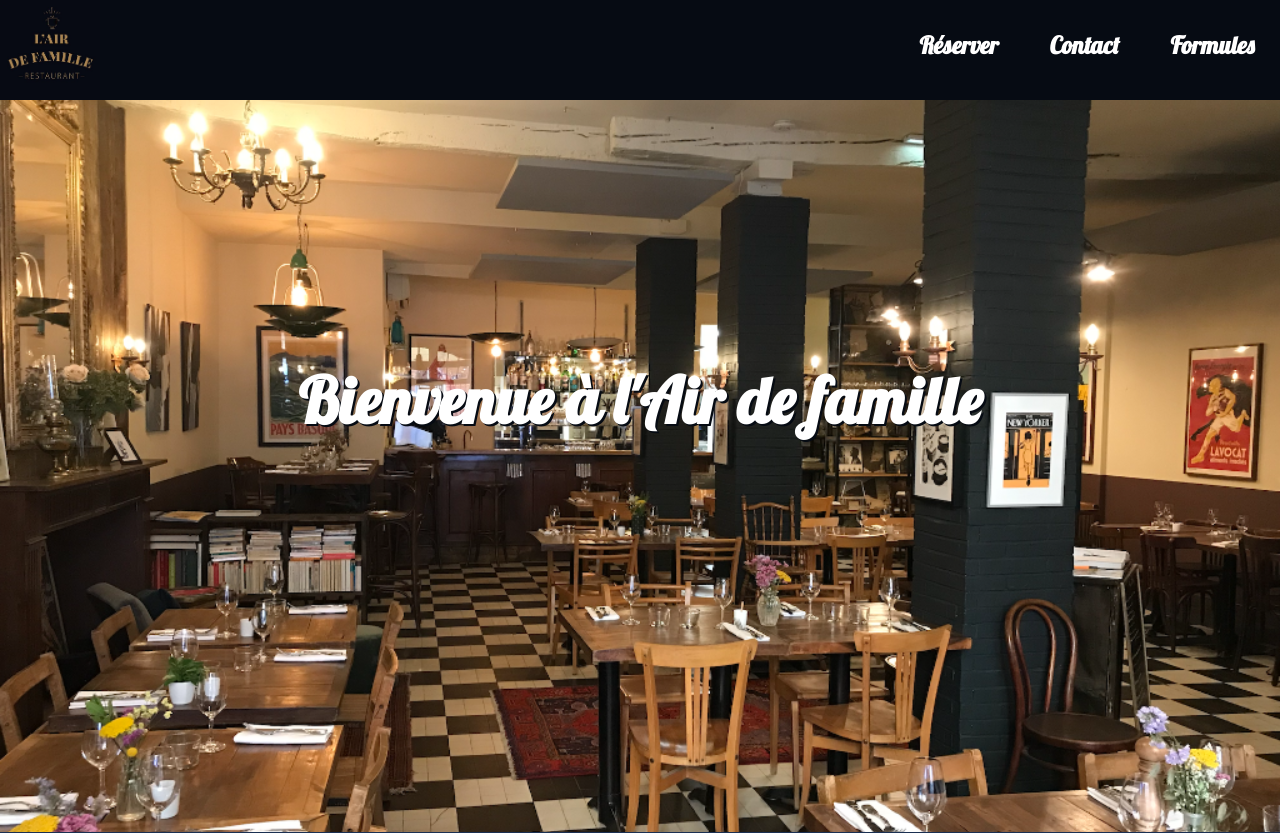
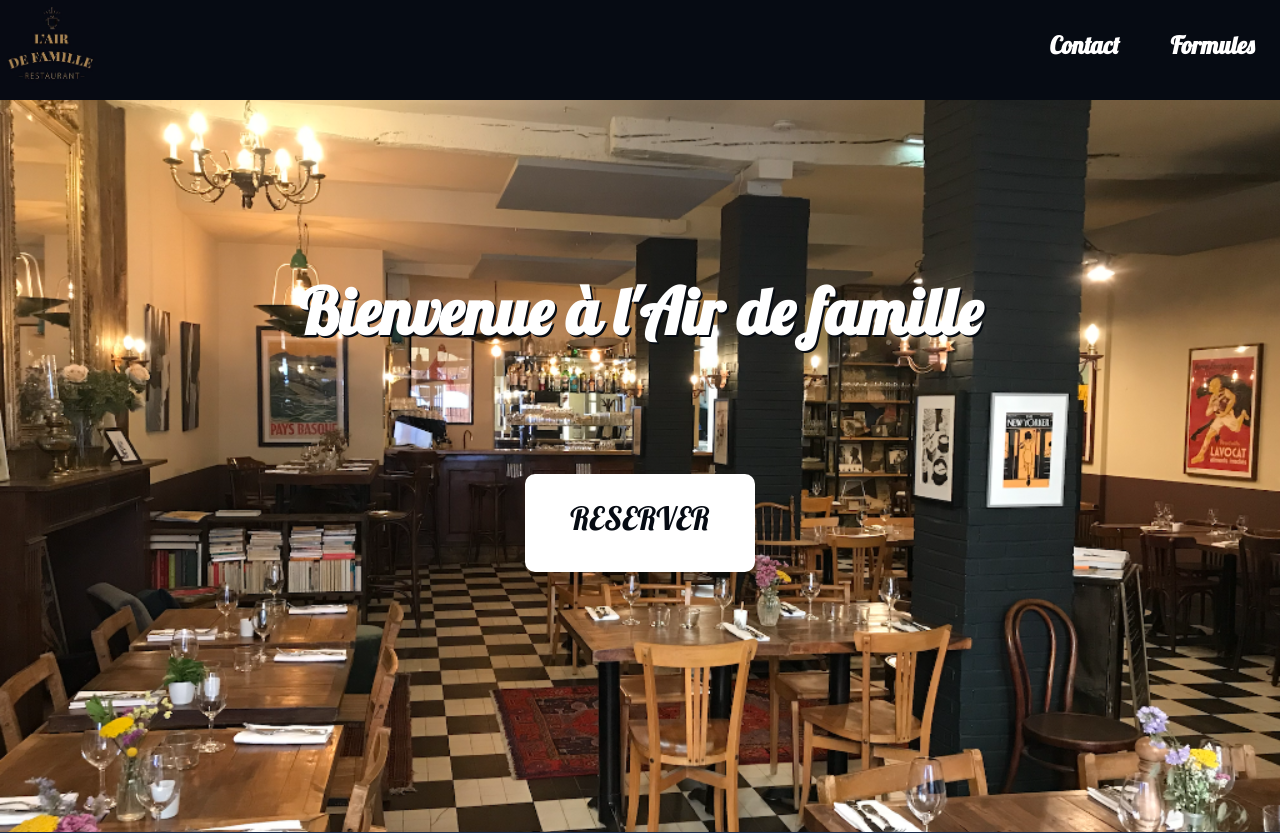
Before and after one commit to juleau14/DjangoApp-Restaurant, a Django app: page /home/ in a window 1280 px wide. Shown: the top 833 px of the page. Run offline with Django 3.2, Linux system fonts and the light colour scheme.

Commit message:
modif reservation button

```diff
--- a/website/static/website/style_home.css
+++ b/website/static/website/style_home.css
@@ -90,23 +90,70 @@ a{
 }
 .void{
     height:100vh;
-    text-align:center;
     display: flex;
     align-items: center;
+    justify-content: center;
+    flex-direction: column;
 }
 
 
 .welcome_text{
+    text-align: center;
     animation-name:slideup;
     animation-duration:1s;
-    margin-left:auto;
-    margin-right:auto;
-    display:inline-block;
     font-family:lobster_font;
     color:#fff;
     text-shadow: 2px 2px 0 #060b13;
-    font-size:4em
+    font-size:4em;
+    width: 100%;
 }
+
+
+
+
+.reservation_button {
+    font-family: lobster_font;
+    font-size: 2em;
+
+    background-color: white;
+    color: #060b13;
+
+    text-align: center;
+    margin-top: 10vh;
+
+    width: 18vw;
+    min-width: 150px;
+    padding: 3vh 0;
+    min-height: 50px;
+
+    border-radius: 10px;
+
+    transition-duration: 0s;
+}
+
+
+.reservation_button:hover {
+    border-right: solid #060b13 5px;
+    border-bottom: solid #060b13 5px;
+
+    margin-top: calc(10vh - 5px);
+}
+
+
+@media all and (max-height: 650px) {
+    .void {
+        flex-direction: row;
+    }
+
+    .welcome_text {
+        width: 50%;
+    }
+
+    .reservation_button {
+        margin-left: 2vw;
+    }
+}
+
 
 @media all and (max-width: 1000px) {
     html {
@@ -121,6 +168,16 @@ a{
 
     .nav, .topnav {
         font-size: 1.7em;
+    }
+
+    .reservation_button {
+        background-color: #060b13;
+        color: white;
+    }
+
+    .reservation_button:hover {
+        border-right: solid gray 5px;
+        border-bottom: solid grey 5px;
     }
 }
 
--- a/website/templates/website/home.html
+++ b/website/templates/website/home.html
@@ -13,12 +13,12 @@
 		<div class="topnav">
 			<a href="#formules_nav" class="nav">Formules</a>
 			<a href="#contact_nav" class="nav">Contact</a>
-			<a href="{% url 'reservation-page' %}" class="nav">Réserver</a>
 			<a href="#top"><img src="{% static "website/media/logo.jpg" %}"/></a>
 		</div>
 		<div id="top"></div>
 		<div class="void">
 			<h1 class="welcome_text">Bienvenue à l'Air de famille</h1>
+			<a class="reservation_button" href="{% url 'reservation-page' %}">RESERVER</a>
 		</div>
 
 		<div class="low_content">
```
